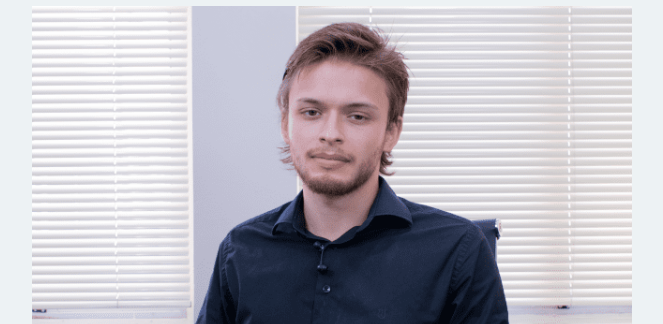
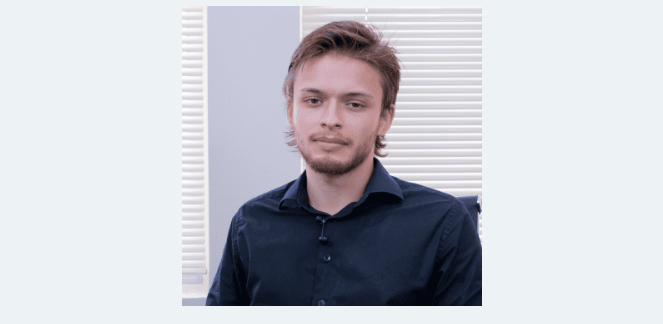
Before and after one commit to carlosgabrielcampo/carlosgabrielcampo.github.io, a plain HTML site: page index.html in a window 1280 px wide. Shown: the part 123-447 px from the top of the page, without its empty margins (308-971 px from the left). Drawn offline with nearby package versions, Linux system fonts and the light colour scheme.

Commit message:
adjusted the profile picture

```diff
--- a/style.css
+++ b/style.css
@@ -17,9 +17,10 @@ li{
 
 }
 img{
-    width: 600px;
-    border-block: 10mm;
-    border-block-color: black;
+    width: 300px;
+    height: 300px;
+    object-fit: cover;
+
 }
 
 h1, h2{
```
